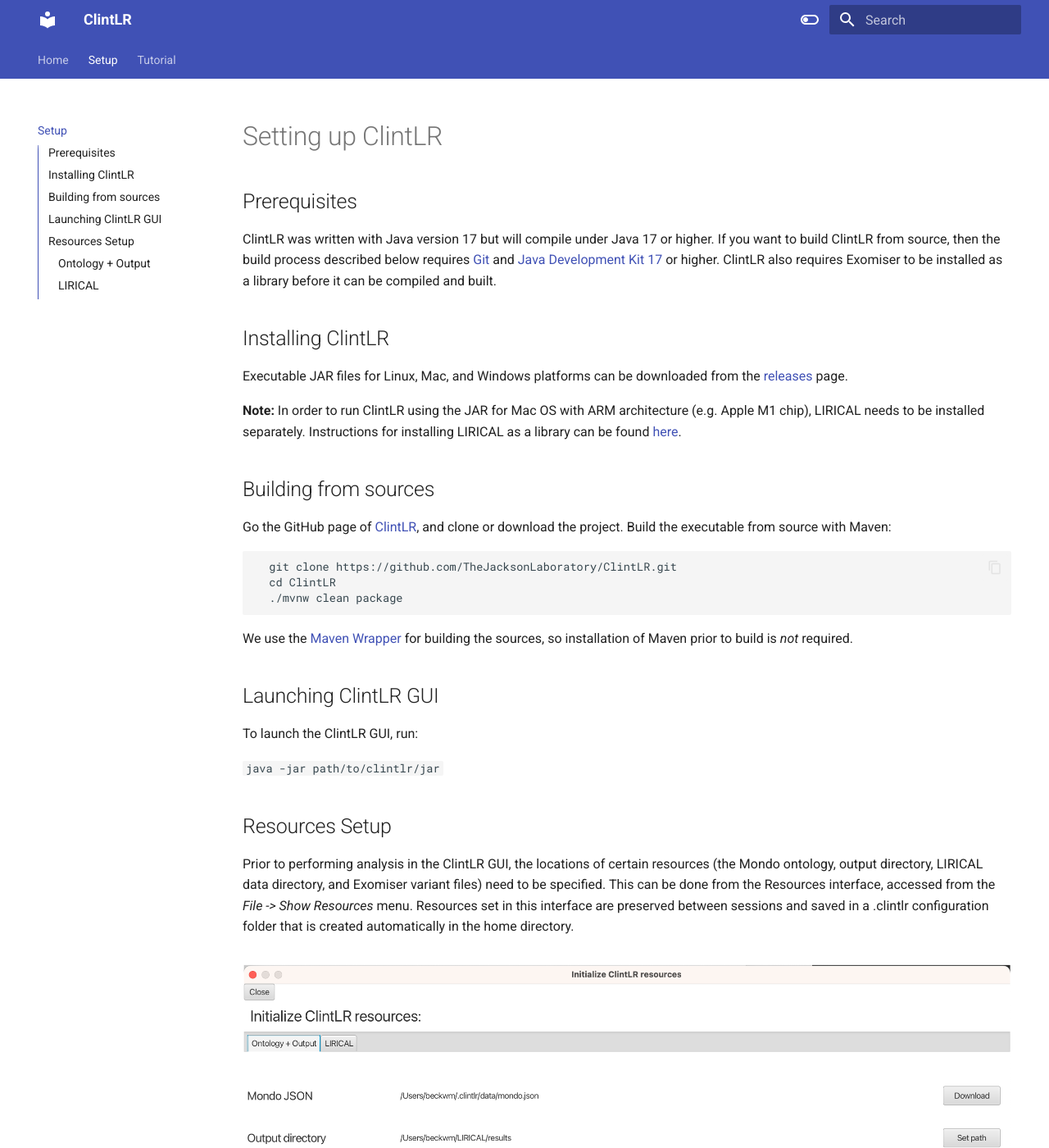
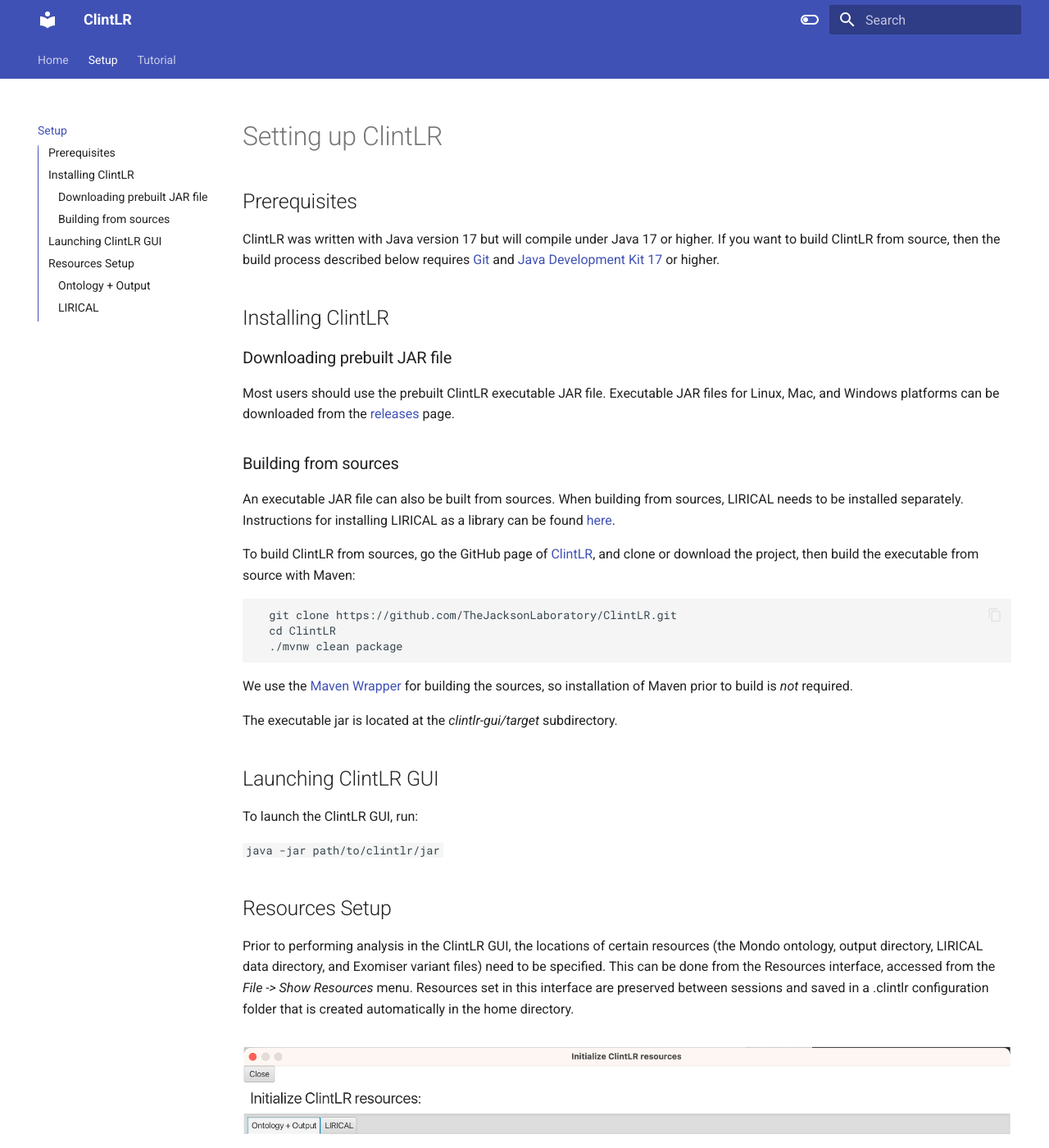
Before and after one commit to TheJacksonLaboratory/ClintLR, an MkDocs documentation site: the page built from docs/setup.md, in a window 1280 px wide and 1400 px high. Shown: the whole window at 82% size. Built offline with MkDocs 1.6.1 and Material for MkDocs 9.7.7, drawn with Linux system fonts in a browser that asks for light colours; some of the changed text lies outside the part shown.

Commit message:
Update setup.md and tutorial.md.

````diff
--- a/docs/setup.md
+++ b/docs/setup.md
@@ -7,23 +7,25 @@
 build ClintLR from source, then the build process described below requires
 [Git](https://git-scm.com/book/en/v2) and
 [Java Development Kit 17](https://www.oracle.com/java/technologies/downloads/) or higher.
-ClintLR also requires Exomiser to be installed as a library before it can be compiled and built.
 
 
 ## Installing ClintLR
 
+### Downloading prebuilt JAR file
+
+Most users should use the prebuilt ClintLR executable JAR file.
 Executable JAR files for Linux, Mac, and Windows platforms can be downloaded from the
 [releases](https://github.com/TheJacksonLaboratory/ClintLR/releases) page.
 
-**Note:** In order to run ClintLR using the JAR for Mac OS with ARM architecture (e.g. Apple M1 chip), LIRICAL needs to
-be installed separately. Instructions for installing LIRICAL as a library can be found
+
+### Building from sources
+
+An executable JAR file can also be built from sources. When building from sources, LIRICAL needs to be installed separately.
+Instructions for installing LIRICAL as a library can be found
 [here](https://thejacksonlaboratory.github.io/LIRICAL/stable/setup.html#building-to-use-as-a-library).
 
-
-## Building from sources
-
-Go the GitHub page of [ClintLR](https://github.com/TheJacksonLaboratory/ClintLR), and clone or download the project.
-Build the executable from source with Maven:
+To build ClintLR from sources, go the GitHub page of [ClintLR](https://github.com/TheJacksonLaboratory/ClintLR),
+and clone or download the project, then build the executable from source with Maven:
 
 ```
   git clone https://github.com/TheJacksonLaboratory/ClintLR.git
@@ -33,6 +35,8 @@
 
 We use the [Maven Wrapper](https://maven.apache.org/wrapper/) for building the sources, so installation
 of Maven prior to build is *not* required.
+
+The executable jar is located at the *clintlr-gui/target* subdirectory.
 
 
 ## Launching ClintLR GUI
@@ -76,5 +80,10 @@
 
 The Exomiser variant files refer to data files from Exomiser that LIRICAL uses to the annotate the VCF file and
 support variant interpretation.
-The Exomiser data files can be obtained from the [Exomiser download site](https://exomiser.monarchinitiative.org/exomiser/download).
+The Exomiser variant database files can be obtained from the [Exomiser download site](https://exomiser.monarchinitiative.org/exomiser/download).
 Once the Exomiser files are downloaded, their local paths can be set using the respective **Set Path** buttons.
+
+In the last tested Exomiser release `2309`, the variant database names are:
+
+- **hg38**: 2309_hg38_variants.mv.db
+- **hg19**: 2309_hg19_variants.mv.db
````
Also changed, not shown: other parts of docs/setup.md (+1 -1 lines), docs/tutorial.md (+2 -1 lines).
